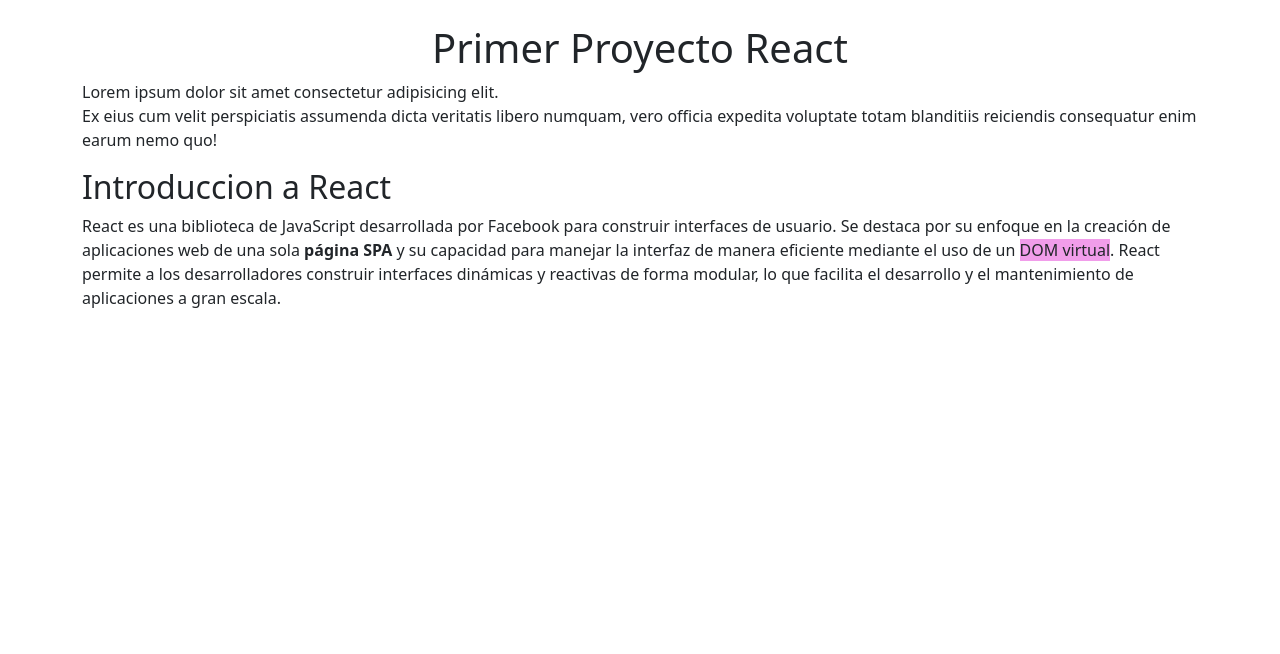
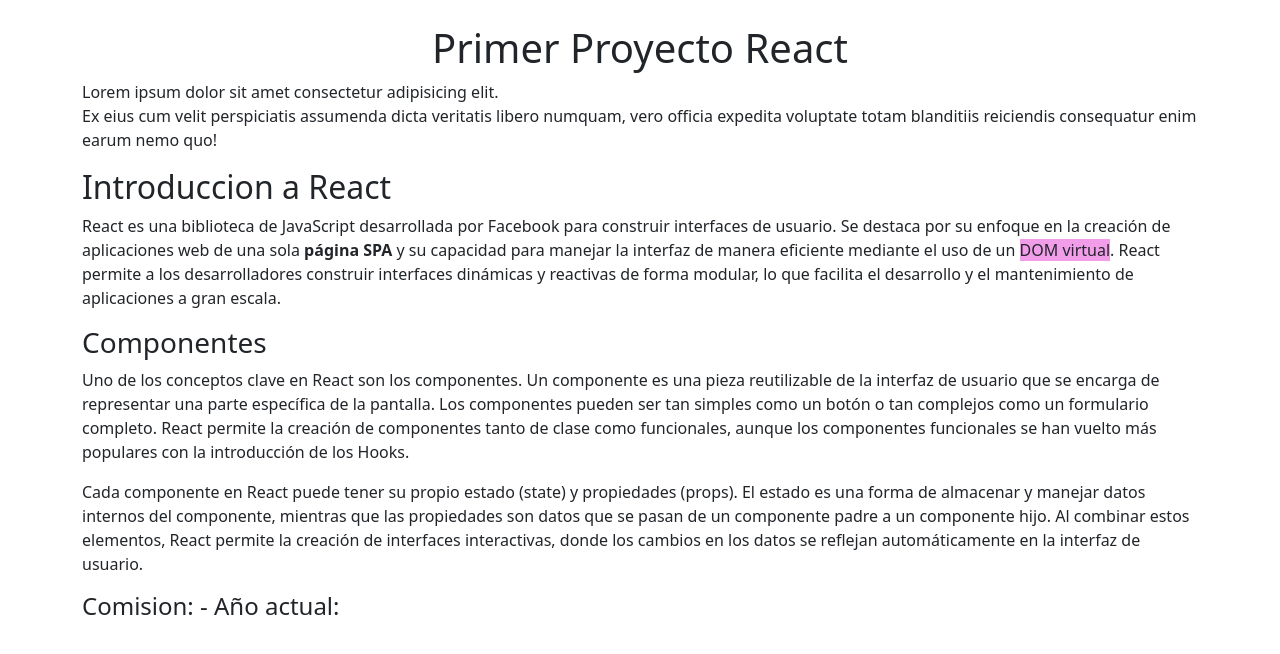
Before and after one commit to EugeSan-hub/contador, a React (Vite) app: page / in a window 1280 px wide. Shown: the top 654 px of the page. Built offline with nearby package versions, Linux system fonts and the light colour scheme.

Commit message:
agregamos el maquetado del componente teoria

```diff
--- a/src/components/Informacion.jsx
+++ b/src/components/Informacion.jsx
@@ -1,3 +1,5 @@
+import Teoria from "./Teoria";
+
 const Informacion = () => {
   // aqui agrego la mayor parte de logica
 
@@ -15,6 +17,7 @@
         de forma modular, lo que facilita el desarrollo y el mantenimiento de
         aplicaciones a gran escala.
       </p>
+      <Teoria></Teoria>
     </section>
   );
 };
--- /dev/null
+++ b/src/components/Teoria.jsx
@@ -0,0 +1,12 @@
+const Teoria = () => {
+    return (
+        <article>
+            <h3>Componentes</h3>
+            <p>Uno de los conceptos clave en React son los componentes. Un componente es una pieza reutilizable de la interfaz de usuario que se encarga de representar una parte específica de la pantalla. Los componentes pueden ser tan simples como un botón o tan complejos como un formulario completo. React permite la creación de componentes tanto de clase como funcionales, aunque los componentes funcionales se han vuelto más populares con la introducción de los Hooks.</p>
+            <p>Cada componente en React puede tener su propio estado (state)  y propiedades (props). El estado es una forma de almacenar y manejar datos internos del componente, mientras que las propiedades son datos que se pasan de un componente padre a un componente hijo. Al combinar estos elementos, React permite la creación de interfaces interactivas, donde los cambios en los datos se reflejan automáticamente en la interfaz de usuario.</p>
+            <h4>Comision:  - Año actual:  </h4>
+        </article>
+    );
+};
+
+export default Teoria;
```
